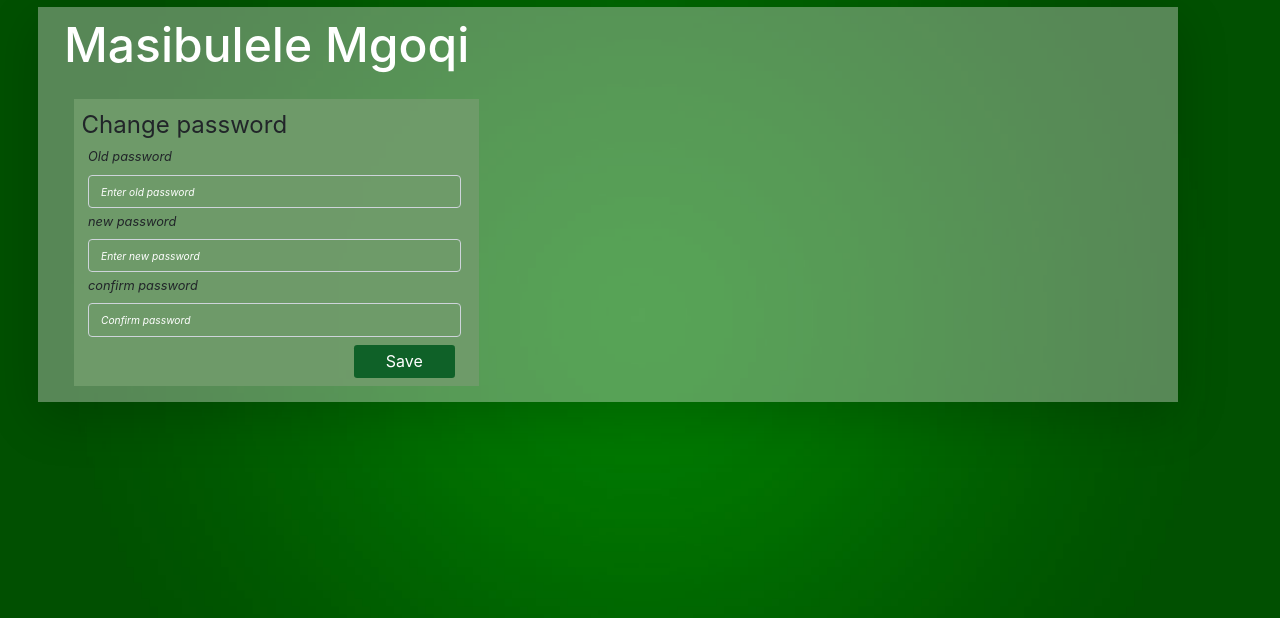
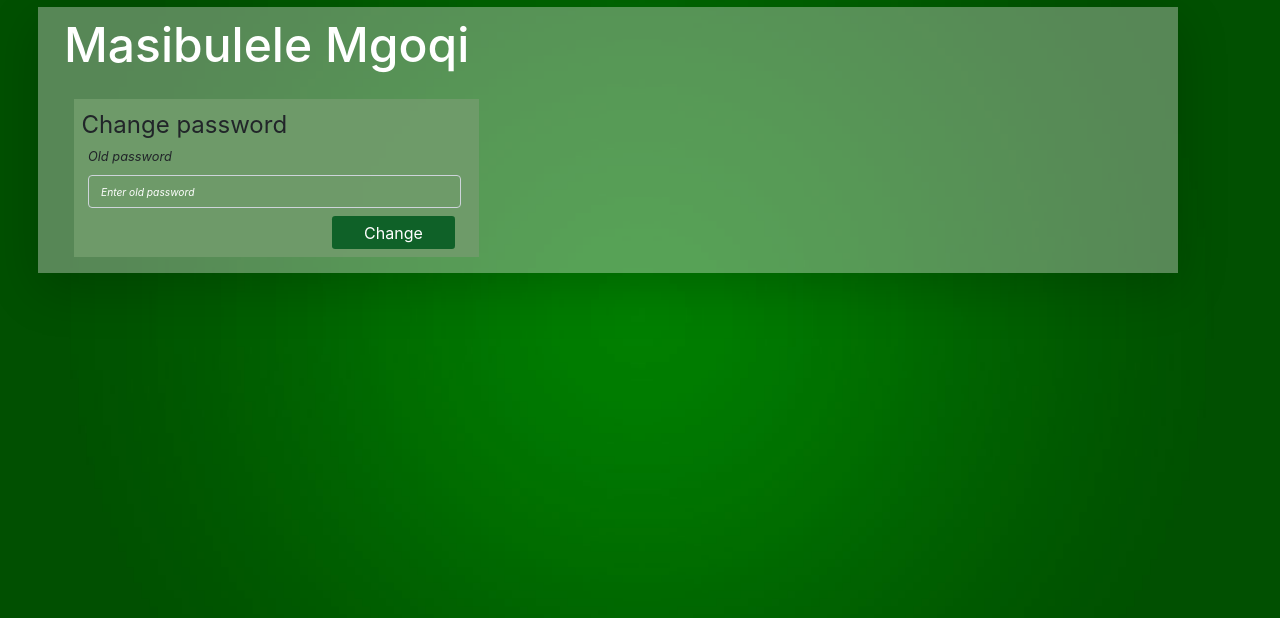
Before and after one commit to masibulelemgoqi/kunokhar-timesheet, a PHP site: page /view/profile in a window 1280 px wide. Shown: the part 83-701 px from the top of the page. Run offline with PHP 8.4, Linux system fonts and the light colour scheme; some libraries are stand-ins or nearby versions.

Commit message:
some changes

```diff
--- a/timesheet.kunokhar.com/public/js/main.js
+++ b/timesheet.kunokhar.com/public/js/main.js
@@ -141,15 +141,15 @@ var emp_lname = null;
                     ANCHOR  POSITION
 =====================================================================*/
 
-function onPositionReceived(position) {
-
-    if(position.coords.latitude <= -31.5945941 && position.coords.latitude >= -31.5948278 && position.coords.longitude >= 28.7735795 && position.coords.longitude <= 28.7740795) {
+function onPositionReceived(pos) {
+
+    if(pos.coords.latitude <= -31.5945941 && pos.coords.latitude >= -31.5948278 && pos.coords.longitude >= 28.7735795 && pos.coords.longitude <= 28.7740795) {
         position = "inside";
-        console.log("in ---> "+position.coords.latitude+" "+position.coords.longitude);
+        console.log("in ---> "+pos.coords.latitude+" "+pos.coords.longitude);
 
     }else{
         position = "outside";
-        console.log("out ---> "+position.coords.latitude+" "+position.coords.longitude);
+        console.log("out ---> "+pos.coords.latitude+" "+pos.coords.longitude);
     }
 
 
@@ -1350,7 +1350,7 @@ function get_your_history() {
                 $('#task_history .content').append(
                     `
                     <div class="task p-4 text-light">
-                        Done tasks for this range
+                        No done tasks for this range
                     </div>
                     `
                 );
@@ -1361,8 +1361,8 @@ function get_your_history() {
 
             if(pauseCount == 0) {
                 $('#viewHistory').append(`
-                    <div class="task p-4 text-light">
-                        Done tasks for this range
+                    <div class="actual-task shadow">
+                        <h6 class="text-white">No paused tasks</h6>
                     </div>
                 `);
 
@@ -1376,7 +1376,7 @@ function get_your_history() {
                 $('#task_history .content').append(
                     `
                     <div class="task p-4 text-light">
-                        Done tasks for this range
+                        No done tasks for this range
                     </div>
                     `
                 );
@@ -1575,8 +1575,16 @@ function check_password(id, password) {
         data: {id: id, password: password, action: 'check_password'}
     }).then(function(data){
         if(data == 1) {
-            $('#snackbar').html("<i class='fa fa-thumbs-up fa-1x text-success'></i> <span>Correct password</span>");
-            snackBar();
+            $('.old-password-proceed').remove();
+            $('.profile-container .old-password').after(`
+                <label for="new-password">new password</label>
+                <input type="password" name="new-password" id="new-password" class="form-control" placeholder="Enter new password">
+                <label for="confirm-password">confirm password</label>
+                <input type="password" name="confirm-password" id="confirm-password" class="form-control" placeholder="Confirm password">
+                <div class="d-flex justify-content-end mt-2">
+                    <button class="save-password">Save</button>
+                </div>
+             `);
         }else {
             $('#snackbar').html("<i class='fa fa-thumbs-down fa-1x text-danger'></i> <span>Incorrect password</span>");
             snackBar();
--- a/timesheet.kunokhar.com/view/profile.php
+++ b/timesheet.kunokhar.com/view/profile.php
@@ -43,12 +43,8 @@
                 <div class="password-caption">Change password</div>
                 <label for="old-password">Old password</label>
                 <input type="password" name="old-password" id="old-password" class="form-control" placeholder="Enter old password">
-                <label for="new-password">new password</label>
-                <input type="password" name="new-password" id="new-password" class="form-control" placeholder="Enter new password">
-                <label for="confirm-password">confirm password</label>
-                <input type="password" name="confirm-password" id="confirm-password" class="form-control" placeholder="Confirm password">
-                <div class="d-flex justify-content-end mt-2">
-                    <button class="save-password">Save</button>
+                <div class="d-flex justify-content-end mt-2 old-password-proceed">
+                    <button class="save-password">Change</button>
                 </div>
             </div>
 
```
